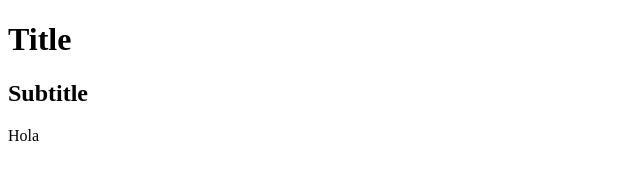
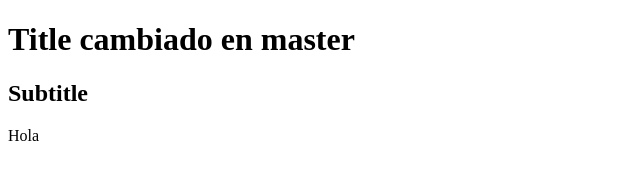
Before and after one commit to israelgs/pagina-web, a plain HTML site: page index.html in a window 1280 px wide. Shown: the whole page, without its empty margins (0-640 px from the left). Drawn offline with Linux system fonts and the light colour scheme.

Commit message:
cambios titulo master

```diff
--- a/index.html
+++ b/index.html
@@ -5,7 +5,7 @@
 		<title>Estudio Fotográfico Fotocol2000</title>
 	</head>
 	<body>
-		<h1>Title</h1>
+		<h1>Title cambiado en master</h1>
 		<h2>Subtitle</h2>
 		<p>Hola</p>
 	</body>
```
